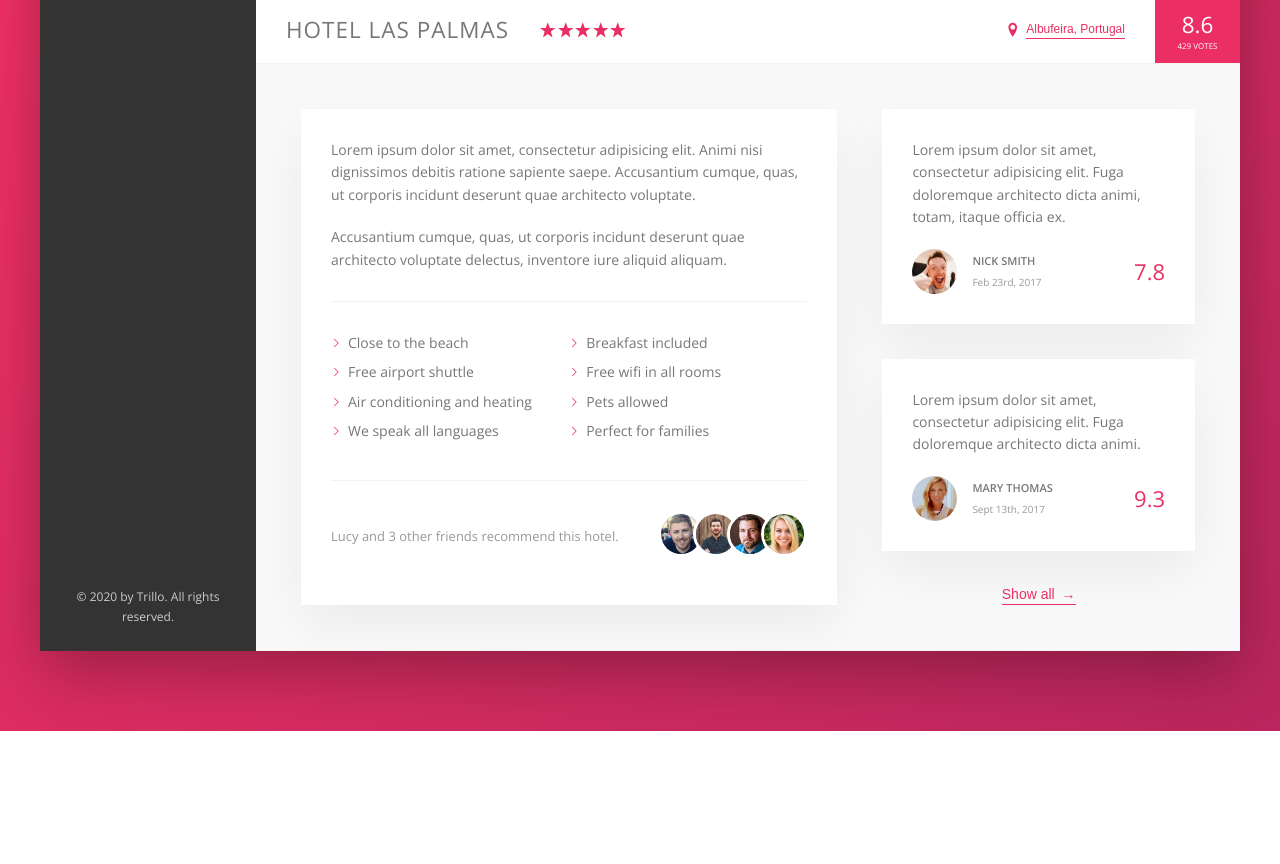
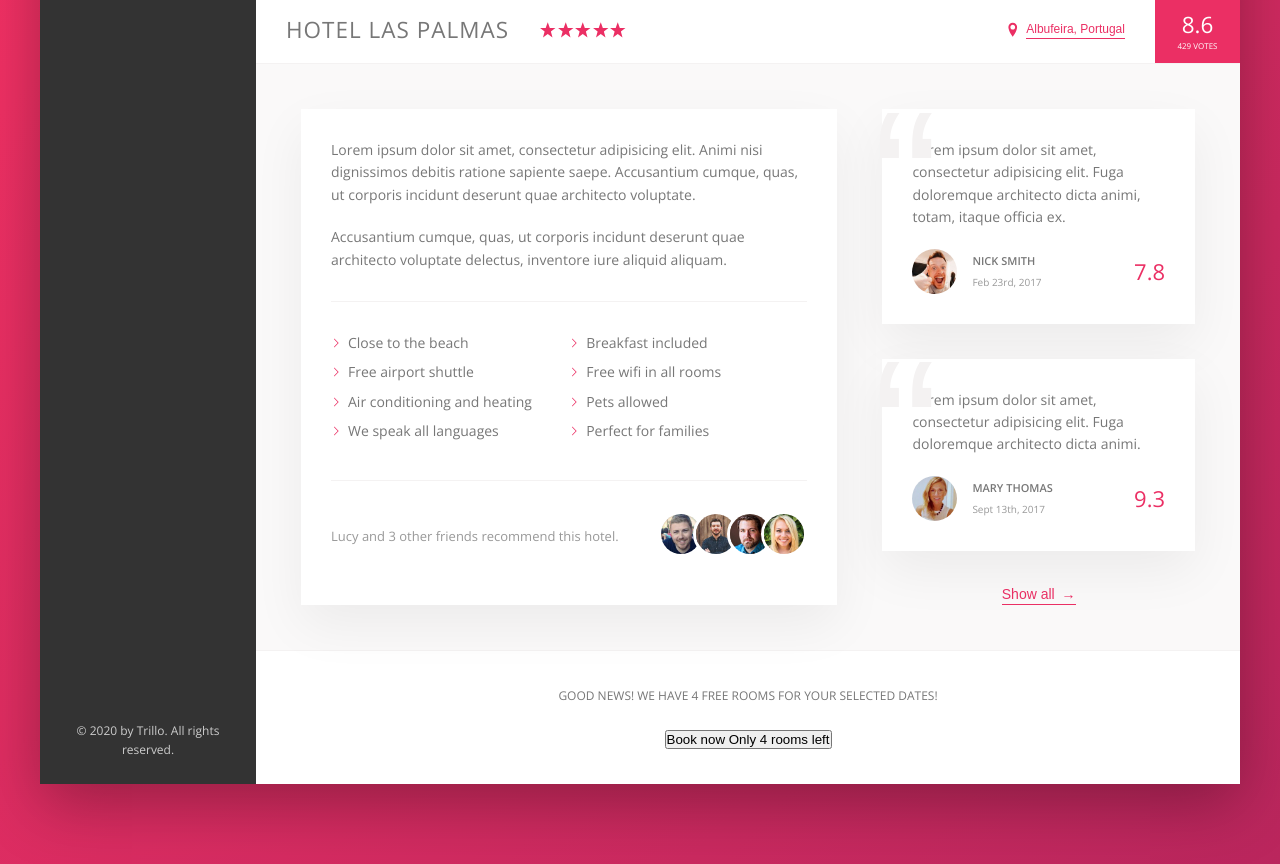
Before and after one commit to jiangmichael1/Learning-Sass-Flexbox-Trillo, a plain HTML site: page index.html in a window 1280 px wide. Shown: the part 538-1402 px from the top of the page. Before the commit the page ends 1269 px from the top, so only its background shows below. Drawn offline with nearby package versions, Linux system fonts and the light colour scheme.

Commit message:
adding call to action

```diff
--- a/css/style.css
+++ b/css/style.css
@@ -353,11 +353,11 @@ body {
   background-color: #fff;
   box-shadow: var(--shadow-light);
   padding: 3rem;
-  margin-bottom: 3.5rem; }
+  margin-bottom: 3.5rem;
+  position: relative; }
   .review__text {
+    z-index: 10;
     margin-bottom: 2rem;
-    z-index: 10;
-    position: relative;
     overflow: hidden; }
   .review__user {
     display: flex;
@@ -391,3 +391,13 @@ body {
     color: var(--color-grey-light-2);
     font-family: sans-serif;
     z-index: 1; }
+
+/* CALL TO ACTION */
+.cta {
+  padding: 3.5rem 0;
+  text-align: center; }
+  .cta__book-now {
+    font-size: 1.2rem;
+    font-weight: 300;
+    margin-bottom: 2.5rem;
+    text-transform: uppercase; }
--- a/index.html
+++ b/index.html
@@ -187,6 +187,15 @@
                             <button class="btn-inline">Show all <span>&rarr;</span></button>
                         </div>
                     </div>
+                    <div class="cta">
+                        <h2 class="cta__book-now">
+                            Good news! We have 4 free rooms for your selected dates!
+                        </h2>
+                        <button class="btn">
+                            <span class="btn__visible">Book now</span>
+                            Only 4 rooms left
+                        </button>
+                    </div>
                 </main>
             </div>
         </div>
--- a/sass/_component.scss
+++ b/sass/_component.scss
@@ -396,11 +396,11 @@
     box-shadow: var(--shadow-light);
     padding: 3rem;
     margin-bottom: 3.5rem;
+    position: relative;
 
     &__text {
+        z-index: 10;
         margin-bottom: 2rem;
-        z-index: 10;
-        position: relative;
         overflow: hidden;
 
     }
@@ -451,3 +451,17 @@
         z-index: 1;
     }
 }
+
+/* CALL TO ACTION */
+
+.cta {
+    padding: 3.5rem 0;
+    text-align: center;
+
+    &__book-now {
+        font-size: 1.2rem;
+        font-weight: 300;
+        margin-bottom: 2.5rem;
+        text-transform: uppercase;
+    }
+}
```
Also changed, not shown: 1 other file.
